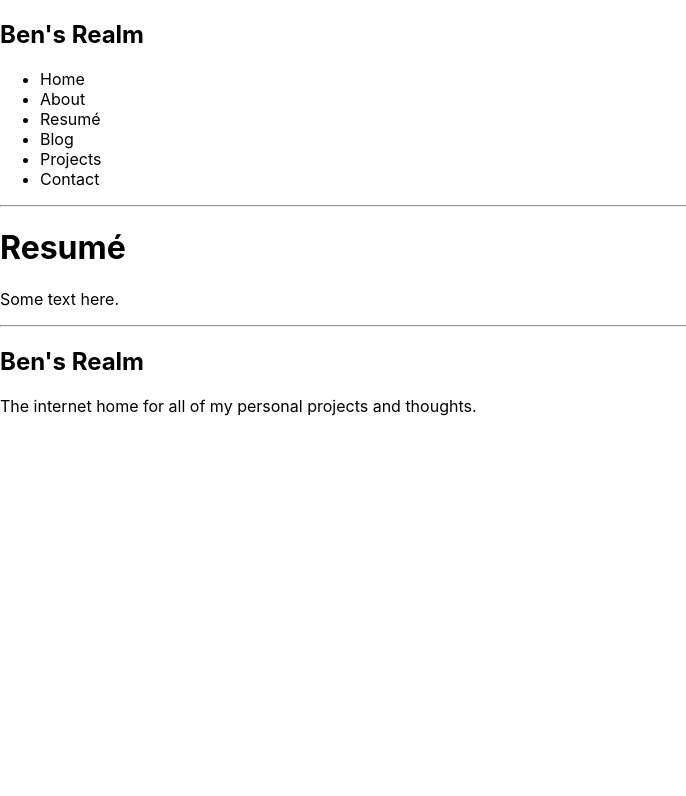
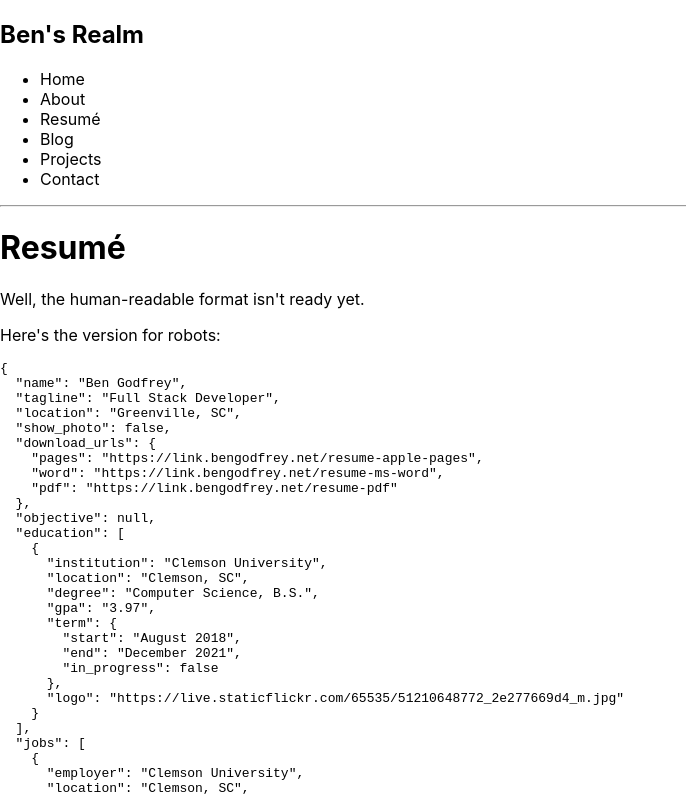
Before and after one commit to BenJetson/benjetson.github.io, a Next.js app in the folder next/: page /resume in a window 1280 px wide. Shown: the top 796 px of the page, without its empty margins (0-686 px from the left). Built offline with nearby package versions, Linux system fonts and the light colour scheme.

Commit message:
Display resume in JSON! #152

```diff
--- a/next/pages/resume.js
+++ b/next/pages/resume.js
@@ -1,7 +1,12 @@
+import { resumeData } from "../lib/resume";
+
 const Resume = () => (
   <>
     <h1>Resumé</h1>
-    <p>Some text here.</p>
+    <p>Well, the human-readable format isn't ready yet.</p>
+    <p>Here's the version for robots:</p>
+    <pre>{JSON.stringify(resumeData, null, 2)}</pre>
+    <p>You made it to the end. I guess it was easy to read then!</p>
   </>
 );
 
```
